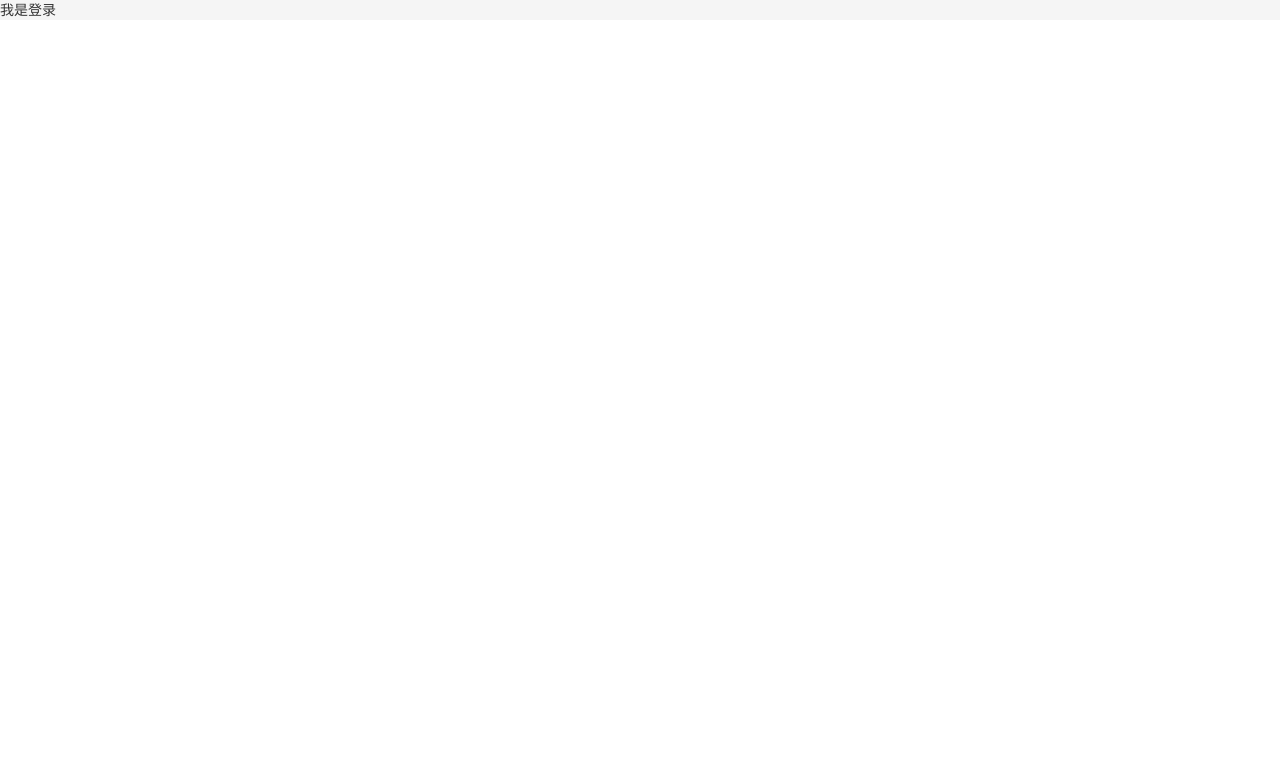
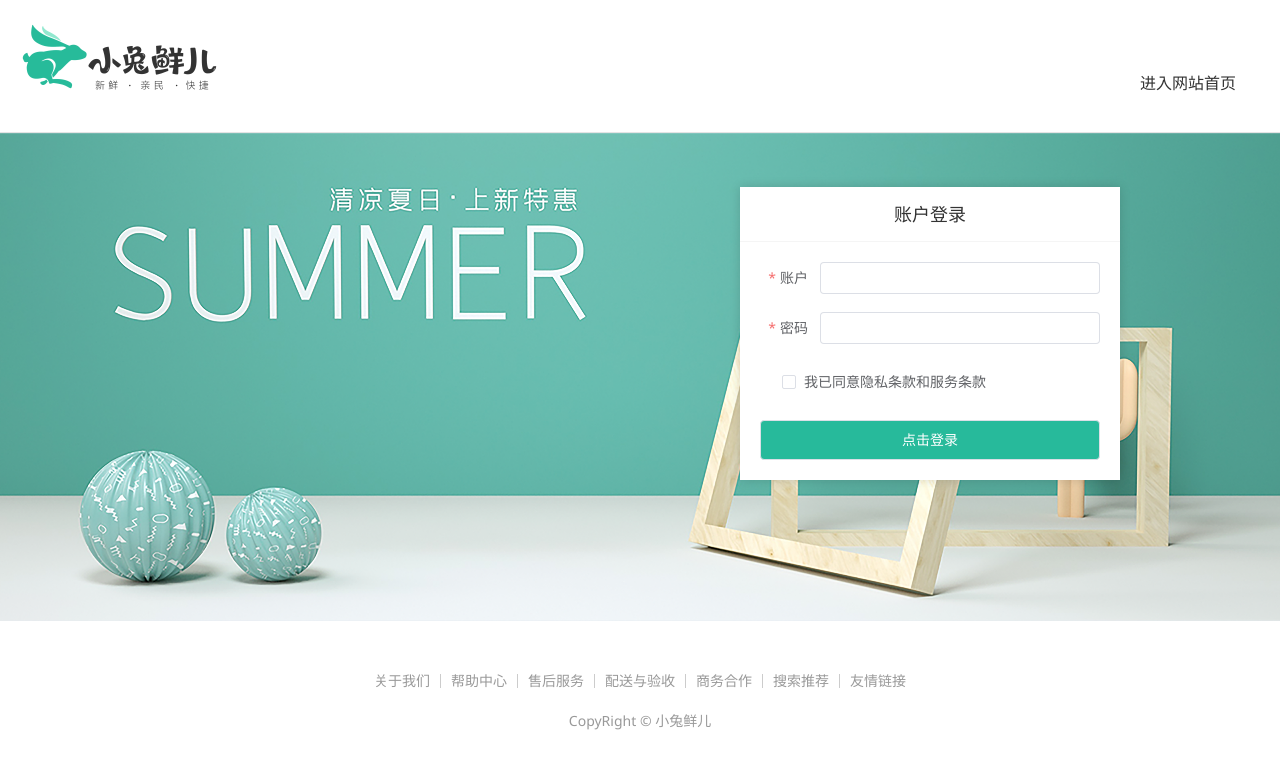
Before and after one commit to ufddog/smallRabbit, a Vue app in the folder smallRabbit/: page /#/login in a window 1280 px wide. Shown: the top 768 px of the page. Built offline with nearby package versions, Linux system fonts and the light colour scheme; a small style sheet from the web is missing.

Commit message:
0.59 登录页面基础渲染+表单验证+自定义验证

```diff
--- a/smallRabbit/src/views/Layout/components/LayoutNav.vue
+++ b/smallRabbit/src/views/Layout/components/LayoutNav.vue
@@ -6,7 +6,7 @@
   <nav class="app-topnav">
     <div class="container">
       <ul>
-        <template v-if="true">
+        <template v-if="false">
           <li><a href="javascript:;"><i class="iconfont icon-user"></i>周杰伦</a></li>
           <li>
             <el-popconfirm title="确认退出吗?" confirm-button-text="确认" cancel-button-text="取消">
@@ -19,7 +19,7 @@
           <li><a href="javascript:;">会员中心</a></li>
         </template>
         <template v-else>
-          <li><a href="javascript:;">请先登录</a></li>
+          <li><router-link to="/login">请先登录</router-link></li>
           <li><a href="javascript:;">帮助中心</a></li>
           <li><a href="javascript:;">关于我们</a></li>
         </template>
--- a/smallRabbit/src/views/Login/index.vue
+++ b/smallRabbit/src/views/Login/index.vue
@@ -1,7 +1,312 @@
 <script setup>
+import {ref} from 'vue'
+
+//表单对象form
+const form=ref({
+  account:'',
+  password:'',
+  agree:false,
+})
+
+
+//规则对象rules
+const rules=ref({
+  account: [{required:true,message:'请输入账号',trigger:'blur'}] ,
+  password:[{required:true,message:'请输入密码',trigger:'blur'},
+            {min:6,max:14,message:'密码长度为6到14',trigger:'blur'}   ],
+  agree:   [{validator:(rule,val,callback)=>{
+             if(val)callback()
+             else callback(new Error('请同意'))
+            }
+            }]
+
+})
+
+
 </script>
+
+
 <template>
-    <div>我是登录</div>
+  <div>
+    <header class="login-header">
+      <div class="container m-top-20">
+        <h1 class="logo">
+          <RouterLink to="/">小兔鲜</RouterLink>
+        </h1>
+        <RouterLink class="entry" to="/">
+          进入网站首页
+          <i class="iconfont icon-angle-right"></i>
+          <i class="iconfont icon-angle-right"></i>
+        </RouterLink>
+      </div>
+    </header>
+    <section class="login-section">
+      <div class="wrapper">
+        <nav>
+          <a href="javascript:;">账户登录</a>
+        </nav>
+        <div class="account-box">
+          <div class="form">
+            <el-form :model="form"  :rules="rules"  label-position="right" label-width="60px" status-icon >
+              <el-form-item  label="账户" prop="account">
+                <el-input v-model="form.account"/>
+              </el-form-item>
+              <el-form-item label="密码" prop="password">
+                <el-input   v-model="form.password"/>
+              </el-form-item>
+              <el-form-item label-width="22px" prop="agree">
+                <el-checkbox  size="large"  v-model="form.agree">
+                  我已同意隐私条款和服务条款
+                </el-checkbox>
+              </el-form-item>
+              <el-button size="large" class="subBtn">点击登录</el-button>
+            </el-form>
+          </div>
+        </div>
+      </div>
+    </section>
+
+    <footer class="login-footer">
+      <div class="container">
+        <p>
+          <a href="javascript:;">关于我们</a>
+          <a href="javascript:;">帮助中心</a>
+          <a href="javascript:;">售后服务</a>
+          <a href="javascript:;">配送与验收</a>
+          <a href="javascript:;">商务合作</a>
+          <a href="javascript:;">搜索推荐</a>
+          <a href="javascript:;">友情链接</a>
+        </p>
+        <p>CopyRight &copy; 小兔鲜儿</p>
+      </div>
+    </footer>
+  </div>
 </template>
-<style>
+
+<style scoped lang='scss'>
+.login-header {
+  background: #fff;
+  border-bottom: 1px solid #e4e4e4;
+
+  .container {
+    display: flex;
+    align-items: flex-end;
+    justify-content: space-between;
+  }
+
+  .logo {
+    width: 200px;
+
+    a {
+      display: block;
+      height: 132px;
+      width: 100%;
+      text-indent: -9999px;
+      background: url("@/assets/images/logo.png") no-repeat center 18px / contain;
+    }
+  }
+
+  .sub {
+    flex: 1;
+    font-size: 24px;
+    font-weight: normal;
+    margin-bottom: 38px;
+    margin-left: 20px;
+    color: #666;
+  }
+
+  .entry {
+    width: 120px;
+    margin-bottom: 38px;
+    font-size: 16px;
+
+    i {
+      font-size: 14px;
+      color: $xtxColor;
+      letter-spacing: -5px;
+    }
+  }
+}
+
+.login-section {
+  background: url('@/assets/images/login-bg.png') no-repeat center / cover;
+  height: 488px;
+  position: relative;
+
+  .wrapper {
+    width: 380px;
+    background: #fff;
+    position: absolute;
+    left: 50%;
+    top: 54px;
+    transform: translate3d(100px, 0, 0);
+    box-shadow: 0 0 10px rgba(0, 0, 0, 0.15);
+
+    nav {
+      font-size: 14px;
+      height: 55px;
+      margin-bottom: 20px;
+      border-bottom: 1px solid #f5f5f5;
+      display: flex;
+      padding: 0 40px;
+      text-align: right;
+      align-items: center;
+
+      a {
+        flex: 1;
+        line-height: 1;
+        display: inline-block;
+        font-size: 18px;
+        position: relative;
+        text-align: center;
+      }
+    }
+  }
+}
+
+.login-footer {
+  padding: 30px 0 50px;
+  background: #fff;
+
+  p {
+    text-align: center;
+    color: #999;
+    padding-top: 20px;
+
+    a {
+      line-height: 1;
+      padding: 0 10px;
+      color: #999;
+      display: inline-block;
+
+      ~a {
+        border-left: 1px solid #ccc;
+      }
+    }
+  }
+}
+
+.account-box {
+  .toggle {
+    padding: 15px 40px;
+    text-align: right;
+
+    a {
+      color: $xtxColor;
+
+      i {
+        font-size: 14px;
+      }
+    }
+  }
+
+  .form {
+    padding: 0 20px 20px 20px;
+
+    &-item {
+      margin-bottom: 28px;
+
+      .input {
+        position: relative;
+        height: 36px;
+
+        >i {
+          width: 34px;
+          height: 34px;
+          background: #cfcdcd;
+          color: #fff;
+          position: absolute;
+          left: 1px;
+          top: 1px;
+          text-align: center;
+          line-height: 34px;
+          font-size: 18px;
+        }
+
+        input {
+          padding-left: 44px;
+          border: 1px solid #cfcdcd;
+          height: 36px;
+          line-height: 36px;
+          width: 100%;
+
+          &.error {
+            border-color: $priceColor;
+          }
+
+          &.active,
+          &:focus {
+            border-color: $xtxColor;
+          }
+        }
+
+        .code {
+          position: absolute;
+          right: 1px;
+          top: 1px;
+          text-align: center;
+          line-height: 34px;
+          font-size: 14px;
+          background: #f5f5f5;
+          color: #666;
+          width: 90px;
+          height: 34px;
+          cursor: pointer;
+        }
+      }
+
+      >.error {
+        position: absolute;
+        font-size: 12px;
+        line-height: 28px;
+        color: $priceColor;
+
+        i {
+          font-size: 14px;
+          margin-right: 2px;
+        }
+      }
+    }
+
+    .agree {
+      a {
+        color: #069;
+      }
+    }
+
+    .btn {
+      display: block;
+      width: 100%;
+      height: 40px;
+      color: #fff;
+      text-align: center;
+      line-height: 40px;
+      background: $xtxColor;
+
+      &.disabled {
+        background: #cfcdcd;
+      }
+    }
+  }
+
+  .action {
+    padding: 20px 40px;
+    display: flex;
+    justify-content: space-between;
+    align-items: center;
+
+    .url {
+      a {
+        color: #999;
+        margin-left: 10px;
+      }
+    }
+  }
+}
+
+.subBtn {
+  background: $xtxColor;
+  width: 100%;
+  color: #fff;
+}
 </style>
```
